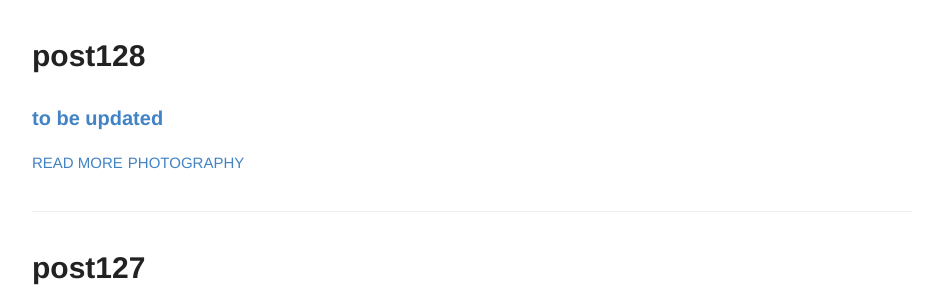
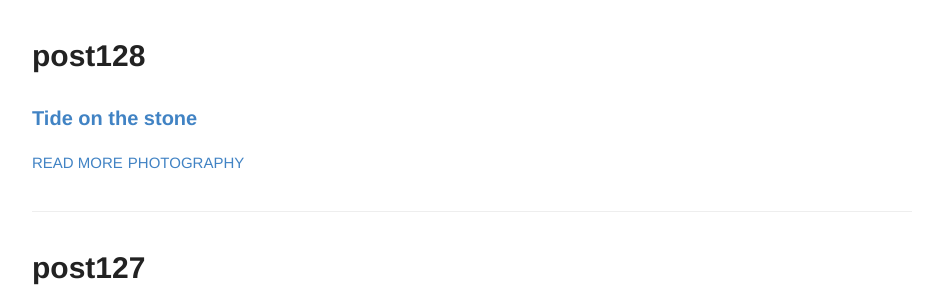
Before and after one commit to rsk/rsk.github.io, a Jekyll site: the page built from index.html, in a window 1280 px wide and 900 px high, scrolled down 476 px. Shown: the part 153-453 px from the top of the window, without its empty margins (168-1111 px from the left). Built offline with Jekyll 4.4.1, drawn with Linux system fonts in a browser that asks for light colours.

Commit message:
Update 2020-6-06-post128.md

```diff
--- a/_posts/2020-6-06-post128.md
+++ b/_posts/2020-6-06-post128.md
@@ -2,7 +2,7 @@
 layout: post
 title: post128
 number: 128
-excerpt: to be updated
+excerpt: Tide on the stone
 tags:
   - photography
 
```
